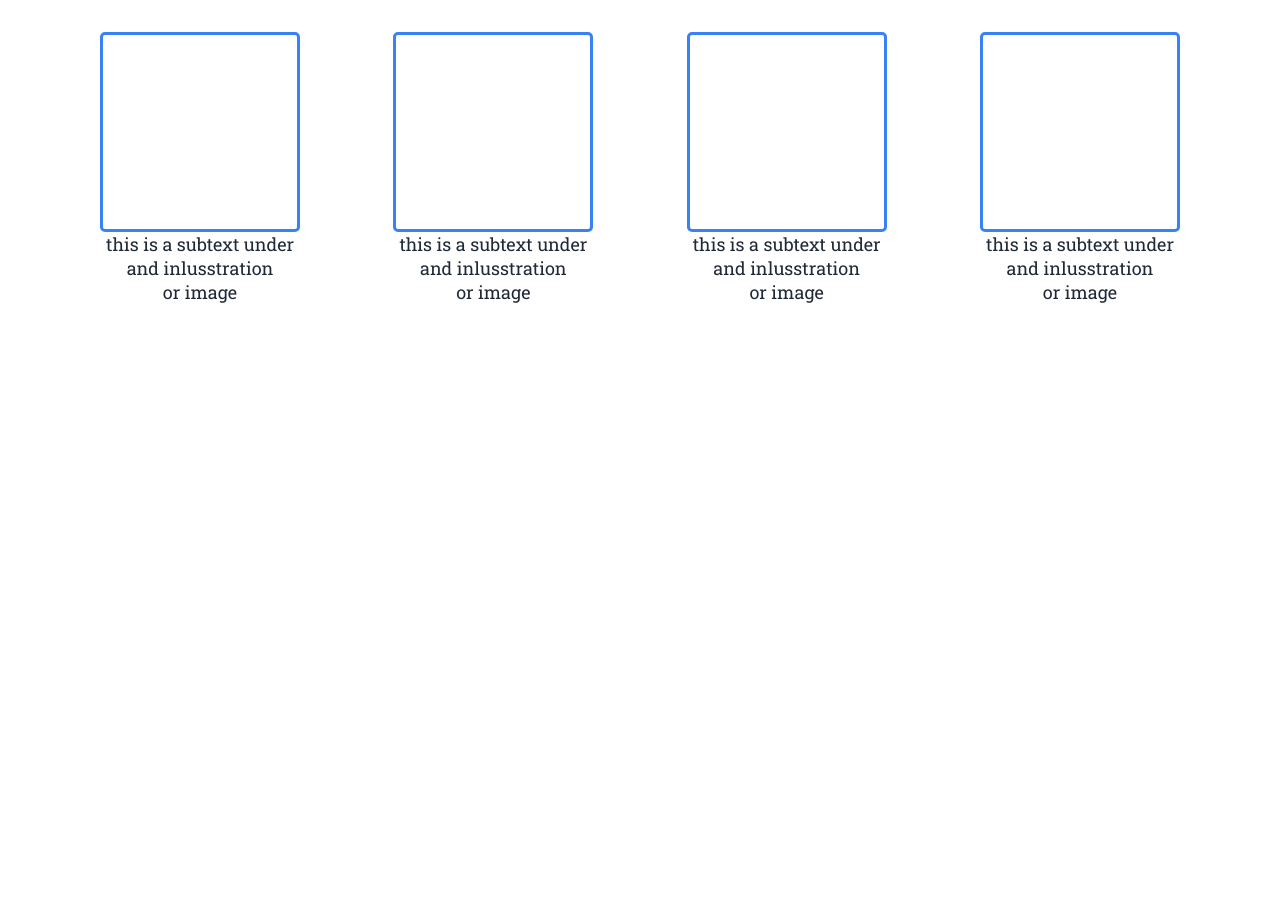
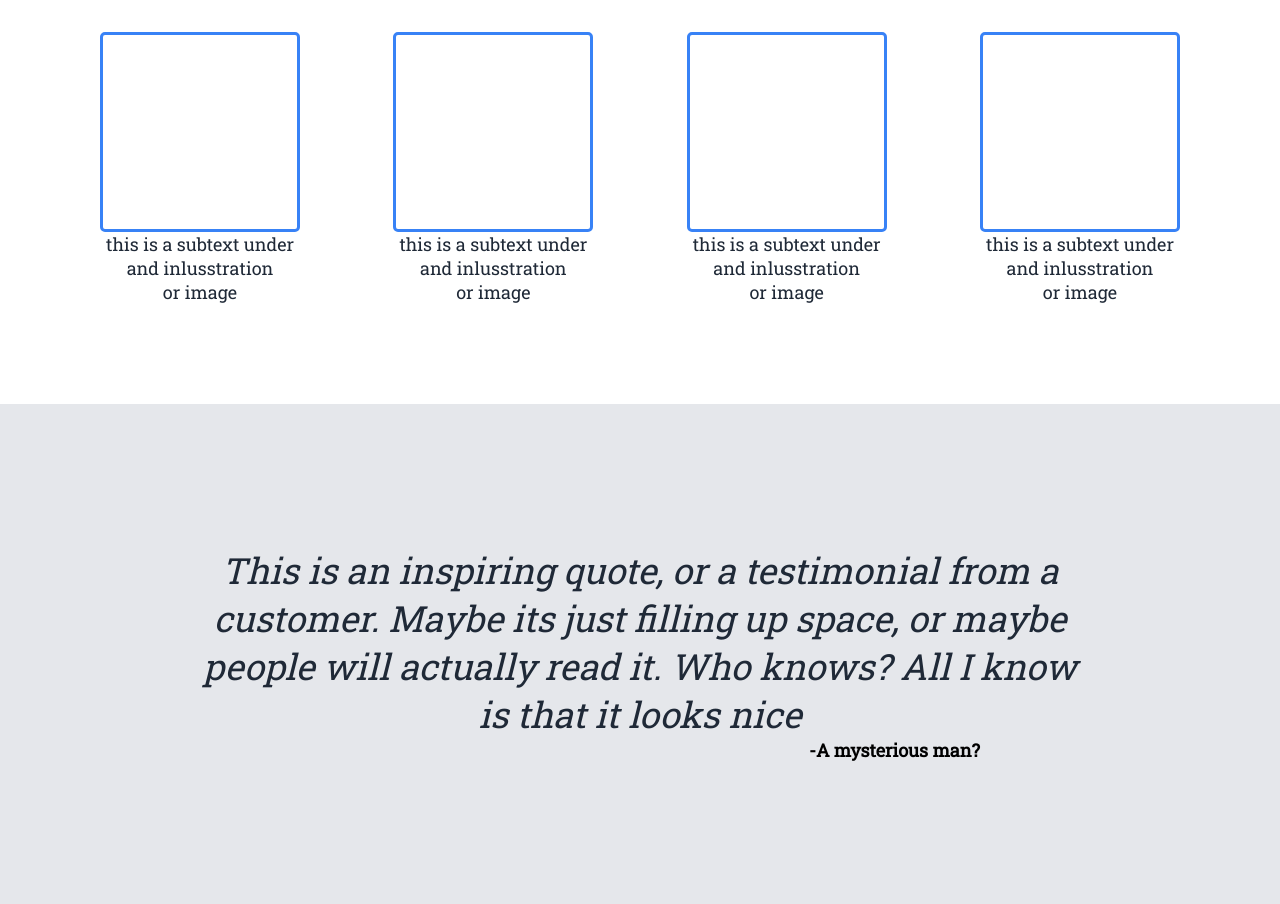
Before and after one commit to Yonis7/Site-Landing-Page, a plain HTML site: page index.html in a window 1280 px wide. Shown: the part 548-1452 px from the top of the page. Before the commit the page ends 952 px from the top, so only its background shows below. Drawn offline with Linux system fonts and the light colour scheme.

Commit message:
Completed 3rd section added paragraph and author.

```diff
--- a/index.html
+++ b/index.html
@@ -59,5 +59,14 @@
       </div>
     </div>
   </div>
+  <div class="third-section">
+
+    <h3>This is an inspiring quote, or a testimonial from a <br> customer. Maybe its just filling up space, or maybe<br> people will actually read it. Who knows? All I know <br> is that it looks nice </h3>
+
+    <div id="p-div">
+    <p class="p-third"><strong>-A mysterious man?</strong></p>
+    </div>
+
+  </div>
 </body>
 </html>
--- a/style.css
+++ b/style.css
@@ -122,3 +122,30 @@ text-align: center;
   color: #1f2937;
   text-align: center;
 }
+
+.third-section {
+  background-color: #e5e7eb;
+  height: 500px;
+  display: flex;
+  flex-direction: column;
+  justify-content: center;
+}
+
+h3{
+  font-size: 36px;
+  font-style: italic;
+  font-weight: lighter;
+  color:#1f2937;
+  text-align: center;
+}
+
+.p-third {
+  font-size: 18px;
+  text-align: end;
+}
+
+#p-div {
+  display: flex;
+  justify-content: flex-end;
+  margin-right: 300px;
+}
```
